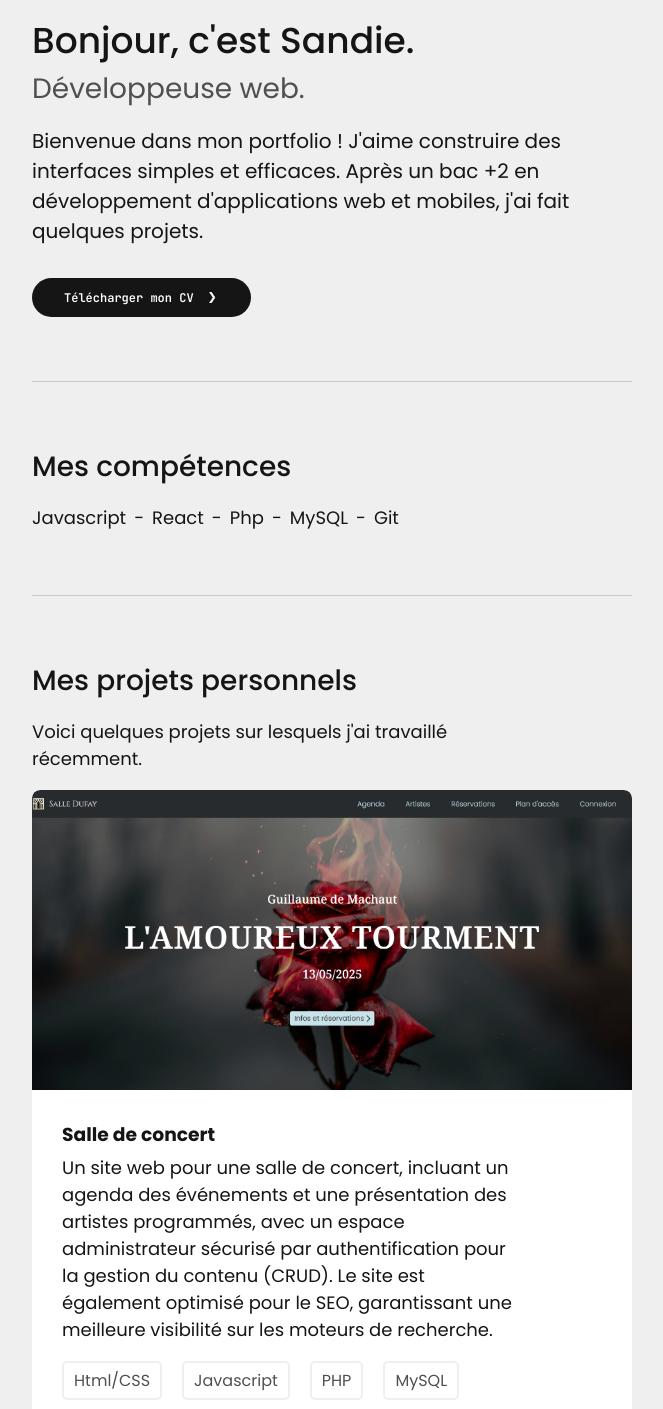
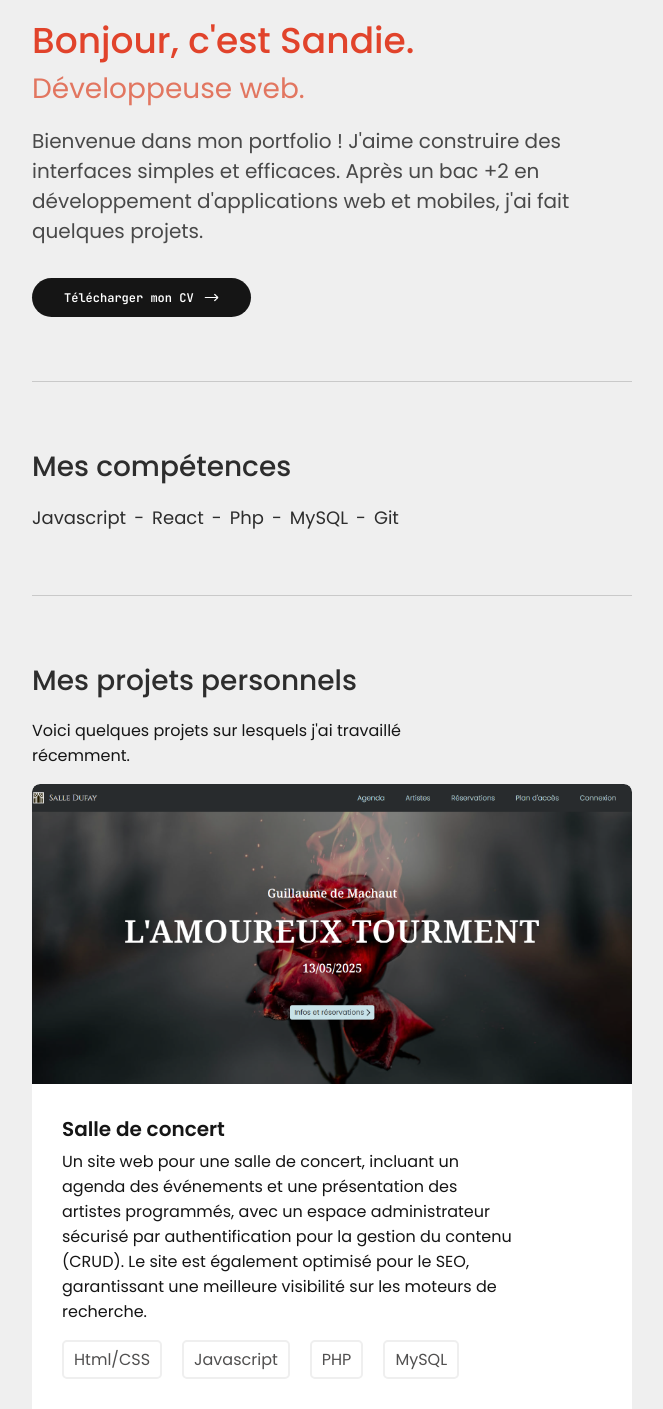
Before and after one commit to sandie75/Portfolio-Mini, a React (Vite) app: page / in a window 1280 px wide. Shown: the part 140-1549 px from the top of the page, without its empty margins (308-971 px from the left). Built offline with nearby package versions, Linux system fonts and the light colour scheme; a web font is replaced by a local one.

Commit message:
design fix

```diff
--- a/src/App.css
+++ b/src/App.css
@@ -23,7 +23,7 @@ ul{
 .app{
   background-color: #efefef;
   font-family: 'Poppins';
-  color: #151515;
+  color: #2d2d2d;
 }
 .page{
   max-width: 600px;
--- a/src/components/about/About.jsx
+++ b/src/components/about/About.jsx
@@ -10,7 +10,7 @@ const About = () => {
             <button className="cv">
                             Télécharger mon CV
                             <span>
-                                <img className="arrow" src="/icons/chevronBlanc.png" alt="icon"/>
+                                <img className="arrow" src="/icons/flecheBlanche.png" alt="icon"/>
                             </span>
             </button>
         </a>
--- a/src/components/about/about.css
+++ b/src/components/about/about.css
@@ -3,14 +3,14 @@
     border-bottom: 1px solid #c9c9c9;
 }
 h1{
-
+    color: #e1432b;
     font-family: 'Poppins';
     font-size: 36px;
     font-weight: 500;
     margin: 0;
 }
 .about h2{
-    color: #515050;
+    color: #e27660;
     font-size: 28px;
     font-weight: 400;
     margin: 0;
@@ -18,7 +18,7 @@ h1{
 }
 .intro{
     font-size: 20px;
-    color: #151515;
+    color: #494949;
     margin: 0;
 }
 .about a{
--- a/src/components/contact/Contact.jsx
+++ b/src/components/contact/Contact.jsx
@@ -60,7 +60,7 @@ const Contact = () => {
                       <button className="send">
                         Envoyer
                         <span>
-                            <img className="arrow" src="/icons/chevronBlanc.png" alt="icon"/>
+                            <img className="arrow" src="/icons/flecheBlanche.png" alt="icon"/>
                         </span>
                       </button>
 
--- a/src/components/credits/credits.css
+++ b/src/components/credits/credits.css
@@ -8,8 +8,9 @@
 }
 .credits a{
     margin: 24px 0;
-    color: #151515;
+    color: #494949;
 }
 .credits p{
     margin: 24px 0;
+    color: #494949;
 }
--- a/src/components/projects/Projects.jsx
+++ b/src/components/projects/Projects.jsx
@@ -39,7 +39,7 @@ const Projects = () => {
                     <button className="project-see" onClick={() => window.open('https://sandieemonts.sites.3wa.io/Concerts/index.php','_blank')}>
                         Voir le projet
                         <span>
-                            <img className="arrow" src="/icons/chevronBlanc.png" alt="icon"/>
+                            <img className="arrow" src="/icons/flecheOrange.png" alt="icon"/>
                         </span>
                     </button>
 
@@ -76,7 +76,7 @@ const Projects = () => {
                     <button className="project-see" onClick={() => window.open('https://sandie75.github.io/Quiz-Got/', '_blank')}>
                         Voir le projet
                         <span>
-                            <img className="arrow" src="/icons/chevronBlanc.png" alt="icon"/>
+                            <img className="arrow" src="/icons/flecheOrange.png" alt="icon"/>
                         </span>
                     </button>
                 </div>
@@ -112,7 +112,7 @@ const Projects = () => {
                         <button className="project-see" onClick={() => window.open('https://sandie75.github.io/Mastermind/', '_blank')}>
                         Voir le projet
                             <span>
-                                <img className="arrow" src="/icons/chevronBlanc.png" alt="icon"/>
+                                <img className="arrow" src="/icons/flecheOrange.png" alt="icon"/>
                             </span>
                         </button>
 
@@ -124,7 +124,7 @@ const Projects = () => {
         <button className="otherProjects" onClick={() => window.open('https://github.com/sandie75', '_blank')}>
                         Autres projets
                         <span>
-                            <img className="arrow" src="/icons/chevronBlanc.png" alt="icon"/>
+                            <img className="arrow" src="/icons/flecheBlanche.png" alt="icon"/>
                         </span>
         </button>
 
--- a/src/components/projects/projects.css
+++ b/src/components/projects/projects.css
@@ -12,29 +12,17 @@
 .projects h3{
     color: #151515;
     margin: 0 0 5px 0;
+    font-size: 20px;
+    font-weight: 600;
 }
 .projects p{
-    font-size: 18px;
+    font-size: 16px;
     margin-top: 0;
     overflow-wrap: break-word;
     width: 450px;
+    color: #151515;
 }
-button{
-    color: white;
-    font-size: 12px;
-    font-weight: 600;
-    background-color: #151515;
-    padding: 8px 32px;
-    margin-top: 32px;
-    font-family: 'JetBrains Mono';
-    border-radius: 25px;
-    border: none;
-    display: flex;
-    align-items: center;
-    gap: 10px;
 
-
-}
 .otherProjects:hover{
     cursor: pointer;
 }
@@ -88,7 +76,24 @@ button:hover .arrow{
     border-radius: 5px;
     color: #515050;
 }
-.projects button{
+.projectsItems button{
+        color: #e1432b;
+        font-size: 12px;
+        font-weight: 600;
+        background-color: white;
+        padding: 8px 32px;
+        margin-top: 32px;
+        font-family: 'JetBrains Mono';
+        border-radius: 25px;
+        border: 2px solid black;
+        display: flex;
+        align-items: center;
+        gap: 10px;
+}
+.projects button:hover{
+    cursor: pointer;
+}
+.otherProjects{
         color: white;
         font-size: 12px;
         font-weight: 600;
@@ -101,9 +106,6 @@ button:hover .arrow{
         display: flex;
         align-items: center;
         gap: 10px;
-}
-.projects button:hover{
-    cursor: pointer;
 }
 .project-see img{
     width: 15px;
```
Also changed, not shown: public/icons/flecheBlanche.png (added), public/icons/flecheOrange.png (added).
